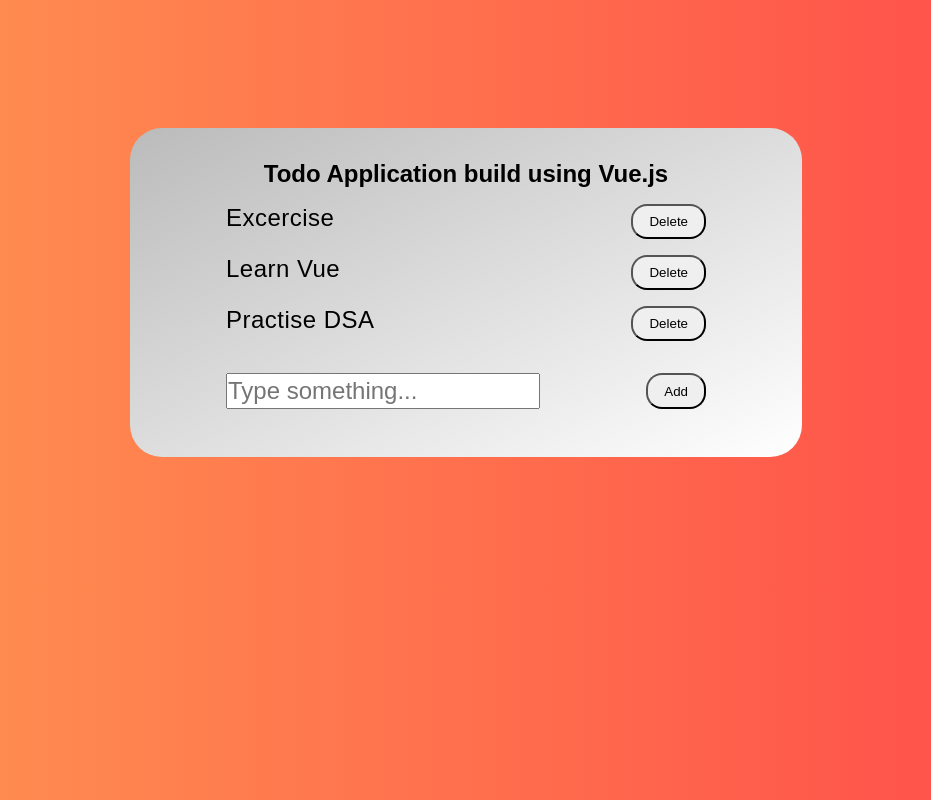
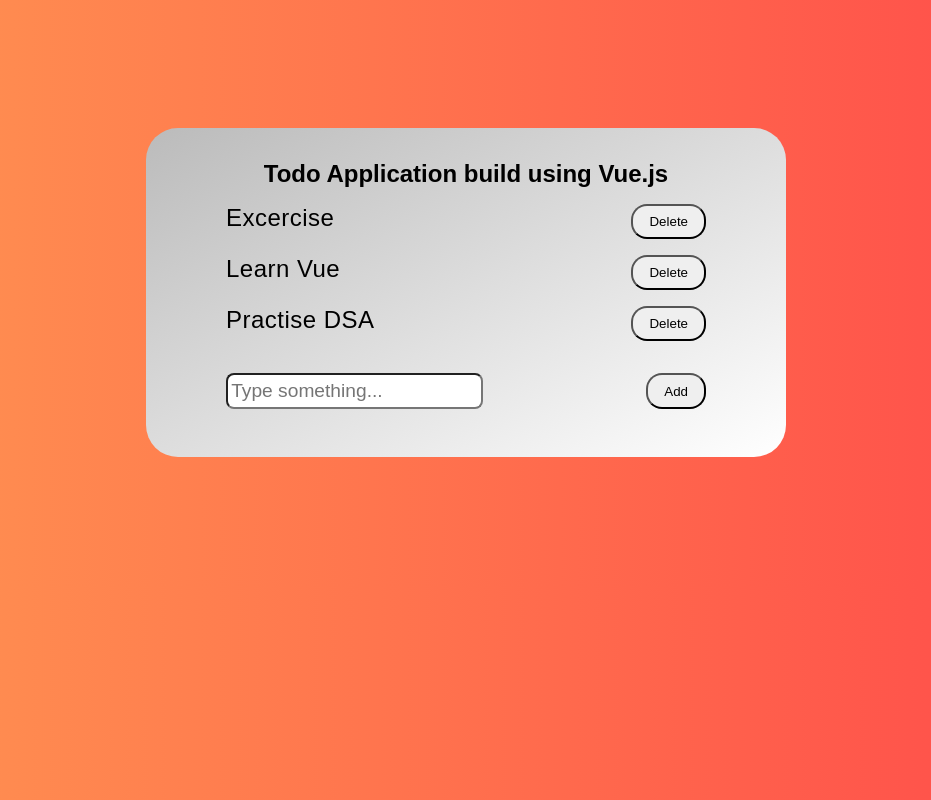
Before and after one commit to hellooohk/simple-todo-vuejs, a plain HTML site: page index.html in a window 1280 px wide. Shown: the whole page, without its empty margins (174-1105 px from the left). Drawn offline with nearby package versions, Linux system fonts and the light colour scheme.

Commit message:
CSS update

```diff
--- a/styles.css
+++ b/styles.css
@@ -11,7 +11,7 @@
     flex-direction: column;
     background: linear-gradient(to bottom right,#BBB,#FFF);
     align-items: center;
-    padding: 2rem 1rem;
+    padding: 2rem 0;
     width: 50%;
     margin: 8rem auto;
     border-radius: 2rem;
@@ -32,7 +32,9 @@
 }
 input{
     height: 2rem;
-    font-size: 1.5rem;
+    font-size: 1.2rem;
+    padding: 0 0.2rem;
+    border-radius: 0.5rem;
 }
 .x,.y{
     display: flex;
@@ -41,7 +43,10 @@
     flex-direction: column;
 }
 .todo-box{
-    margin: 1rem 2rem;
+    margin: 1rem 0;
     justify-content: space-between;
     width: 30rem;
 }
+input:focus-visible{
+    outline: none;
+}
```
